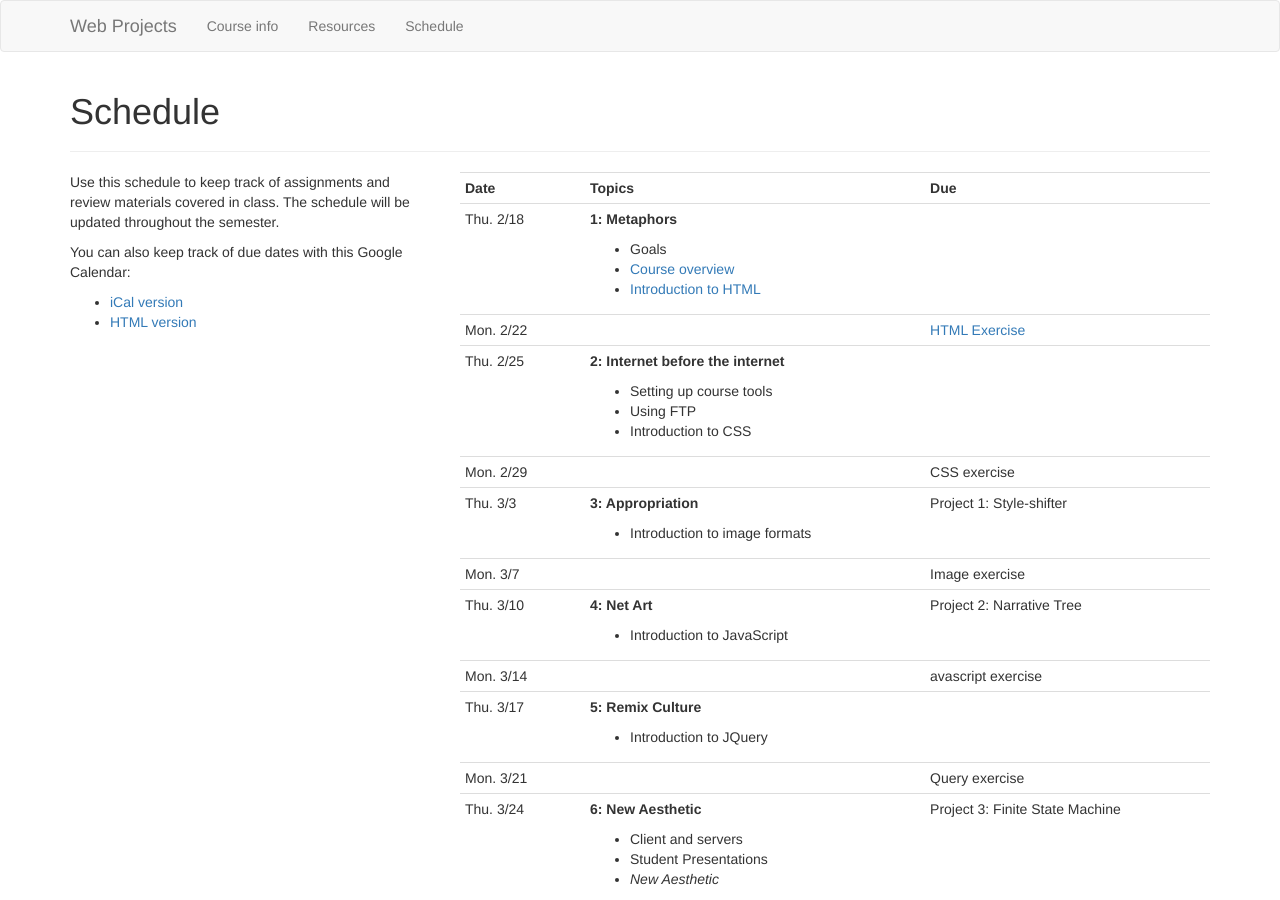
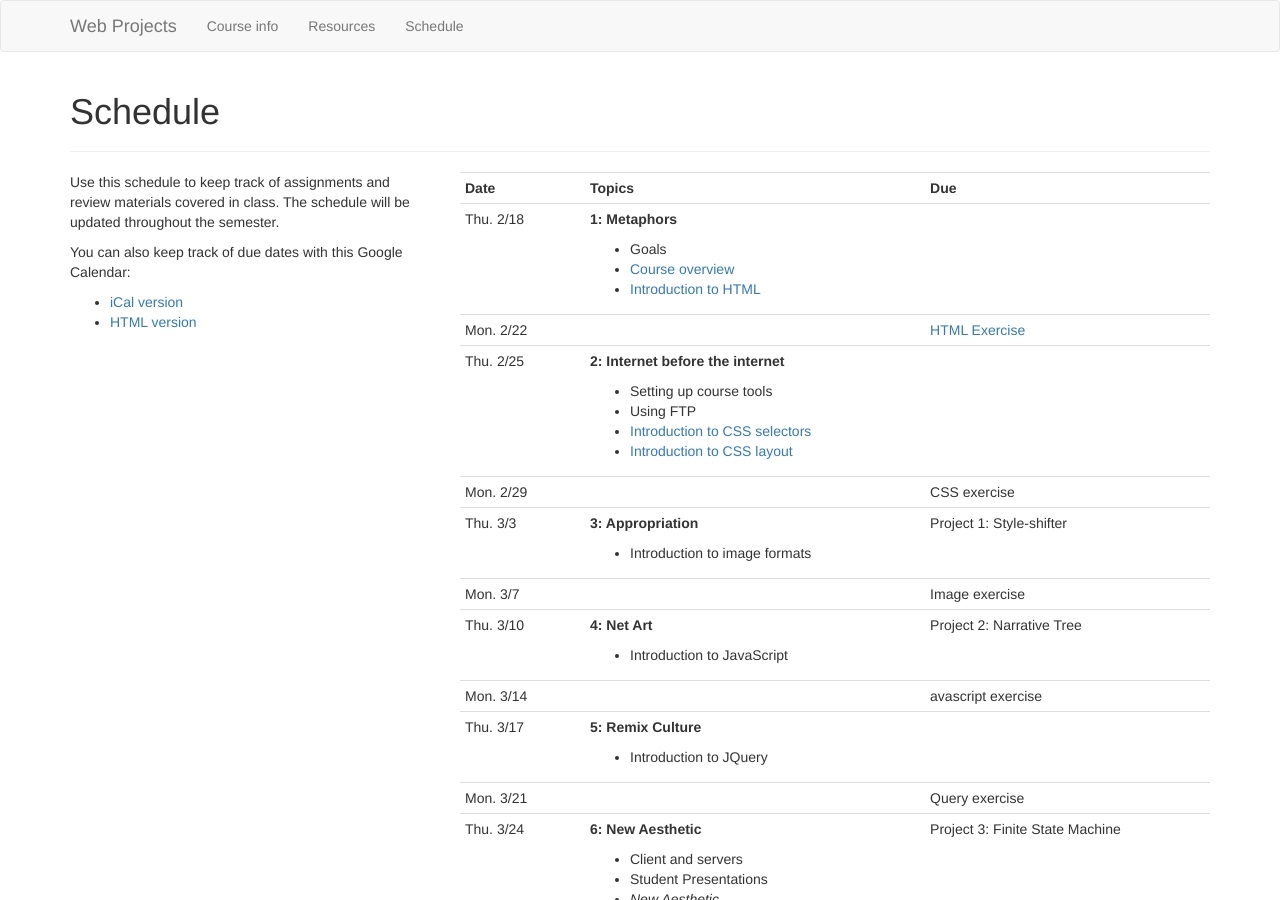
Before and after one commit to michelav/fa7-frameworks, a Jekyll site: the page built from schedule.html, in a window 1280 px wide and 900 px high. Built offline with Jekyll 4.4.1, drawn with Linux system fonts in a browser that asks for light colours.

Commit message:
Add links to presentations

```diff
--- a/schedule.html
+++ b/schedule.html
@@ -50,7 +50,8 @@ permalink: /schedule/
     <ul>
       <li>Setting up course tools</li>
       <li>Using FTP</li>
-      <li>Introduction to CSS</li>
+      <li><a href="/presentations/css-selectors.html">Introduction to CSS selectors</a></li>
+      <li><a href="/presentations/css-layout.html">Introduction to CSS layout</a></li>
     </ul>
   </td>
   <td class="due-cell"></td>
```
